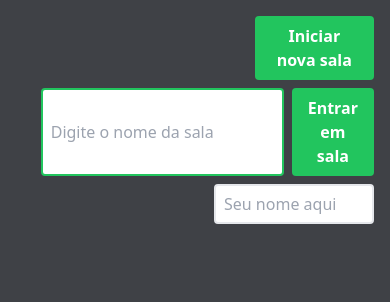
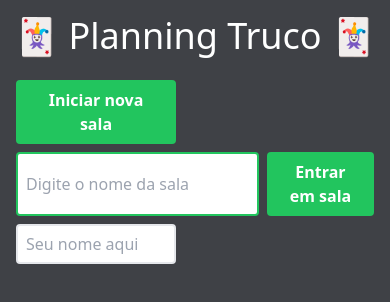
Before and after one commit to vapdev/planning-truco, a Nuxt app: page / in a window 390 px wide. Shown: the top 302 px of the page. Built offline with nearby package versions, Linux system fonts and the light colour scheme.

Commit message:
feat: responsividade

```diff
--- a/app.vue
+++ b/app.vue
@@ -1,31 +1,30 @@
 <template>
   <div class="h-[100vh] w-[100vw] flex flex-col justify-between p-4 md:p-16 md:pb-4">
-    <div class="w-full grid grid-cols-3">
-      <div>
-        <template v-if="jogoComecou && jogadorLogado && jogadorLogado.admin">
-          <div class="flex flex-col text-white gap-4">
-            <div class="flex flex-col md:flex-row gap-2">
-              <div @click="toggleVirarAutomatico"
-                class="md:hover:bg-gray-500 w-7 rounded-lg cursor-pointer h-7 border-2 border-white justify-center flex items-center">
-                <div v-if="virarAutomatico" class="font-bold text-green-400 text-xl">
-                  ✓
+    <div
+      class="text-4xl md:mb-0 text-center w-full md:w-fit text-white absolute md:top-13 left-1/2 transform -translate-x-1/2">
+      🃏
+      Planning Truco 🃏</div>
+    <div class="w-full md:grid md:grid-cols-2 flex flex-col mt-16 md:mt-0">
+      <div class="w-full">
+        <div v-if="jogoComecou" class="flex-col flex gap-4">
+          <div class="text-white text-xl w-full md:w-fit mr-6">
+            Nome da sala: <span class="font-bold">{{ roomUUID }}</span>
+          </div>
+          <button @click="endGame"
+            class="bg-red-500 w-40 mb-4 md:mb-0 md:hover:bg-red-700 text-white font-bold py-2 px-4 rounded">
+            Sair da sala
+          </button>
         </div>
       </div>
-              <div>Revelar cartas automaticamente após todos os jogadores votarem</div>
-            </div>
-          </div>
-        </template>
-      </div>
-      <div class="invisible md:visible text-4xl text-center text-white">🃏 Planning Truco 🃏</div>
       <div class="flex-grow flex-col flex gap-2">
         <template v-if="!jogoComecou">
-          <div class="flex justify-end">
+          <div class="flex md:justify-end">
             <button @click="startGame"
               class="bg-green-500 w-40 md:hover:bg-green-700 text-white font-bold py-2 px-4 rounded">
               Iniciar nova sala
             </button>
           </div>
-          <div class="flex justify-end gap-2">
+          <div class="flex md:justify-end gap-2">
             <input v-model="roomUUID" class="border-2 border-green-500 rounded pl-2"
               placeholder="Digite o nome da sala" />
             <button @click="loadGame"
@@ -34,15 +33,8 @@
             </button>
           </div>
         </template>
-        <div v-if="jogoComecou" class="flex justify-end">
-          <div class="text-white text-xl mr-6">
-            Nome da sala: <span class="font-bold">{{ roomUUID }}</span>
-          </div>
-          <button @click="endGame" class="bg-red-500 w-40 md:hover:bg-red-700 text-white font-bold py-2 px-4 rounded">
-            Sair da sala
-          </button>
-        </div>
-        <div class="flex justify-end h-10">
+
+        <div class="flex md:justify-end h-10">
           <input v-model="nome" class="border-2 w-40 rounded pl-2" placeholder="Seu nome aqui" />
         </div>
       </div>
@@ -50,7 +42,21 @@
     <template v-if="jogoComecou">
       <div class="relative pb-10">
         <div v-if="jogoComecou && jogadorLogado && jogadorLogado.admin"
-          class="absolute top-0 left-1/2 transform -translate-x-1/2">
+          class="absolute -top-10 left-1/2 w-full transform -translate-x-1/2">
+          <div class="flex flex-col w-full justify-center items-center gap-6">
+            <div class="flex flex-col w-full text-white gap-4">
+              <div class="flex gap-3 w-full">
+                <div @click="toggleVirarAutomatico"
+                  class="md:hover:bg-gray-500 w-7 rounded-lg cursor-pointer h-7 border-2 border-white flex">
+                  <div v-if="virarAutomatico" class="font-bold text-green-400 text-xl">
+                    ✓
+                  </div>
+                </div>
+                <div class="flex w-full">
+                  <div>Revelar cartas automaticamente após todos os jogadores votarem</div>
+                </div>
+              </div>
+            </div>
             <div v-if="!virarAutomatico && !roomState.showCards" class="text-red-500">
               <button @click="toggleMostrarCartas"
                 class="text-white font-bold py-2 px-4 rounded w-40 bg-green-500 hover:bg-green-700">
@@ -63,17 +69,24 @@
               </button>
             </div>
           </div>
+        </div>
         <div class="justify-center pt-32 md:pt-10 flex flex-wrap w-full gap-10">
           <PlayerVote v-for="(player, index) in players" :key="player.id" :player="player"
             :mostrarCartas="mostrarCartas" />
         </div>
       </div>
-      <div class="justify-center overflow-x-auto gap-4 md:h-60 2 items-center w-full flex">
+      <div class="md:justify-center overflow-x-auto pb-10 gap-4 md:h-60 2 items-center w-full flex">
         <Carta v-if="!roomState.showCards" :selectedCard="selectedCard" :votar="votar" />
         <template v-else>
-          <div class="flex flex-col gap-5">
-            <div class="text-white text-4xl">Votação encerrada</div>
-            <div class="text-white text-4xl">Carta mais votada: {{ winnerComputed }}</div>
+          <div class="flex flex-col gap-2 pb-4 md:pb-0">
+            <div class="text-white text-xl md:text-2xl">Votação encerrada</div>
+            <div class="flex items-center gap-4 text-white text-xl md:text-2xl">
+              <div class="text-green-300">Carta mais votada: </div>
+              <div
+                class="mt-4 w-10 h-14 text-black font-bold flex-col relative flex rounded-lg justify-center border-4 border-green-500 bg-green-100">
+                <span class="text-xl flex justify-center"><span>{{ winnerComputed }}</span></span>
+              </div>
+            </div>
           </div>
         </template>
       </div>
--- a/components/Carta.vue
+++ b/components/Carta.vue
@@ -1,7 +1,8 @@
 <template>
     <div v-for="(card, index) in cards" :key="index" @click="votar(card.value)"
         :class="selectedCard == card.value ? card.selectedClass : card.defaultClass"
-        class="text-3xl md:hover:text-black md:hover:text-6xl md:hover:scale-[1.15] w-24 h-32 flex items-center rounded-lg justify-center cursor-pointer border-gray-400 border-4">
+        style="box-shadow: 0 10px 30px -10px #222222;"
+        class="text-3xl md:hover:text-black md:hover:text-6xl md:hover:scale-[1.15] w-24 h-32 flex items-center rounded-lg justify-center cursor-pointer border-gray-400 border-4" >
         <div class="flex justify-center w-24">{{ card.label }}</div>
     </div>
 </template>
--- a/components/PlayerVote.vue
+++ b/components/PlayerVote.vue
@@ -2,7 +2,9 @@
     <div class="w-20 h-28 mt-4 md:mt-10 md:w-28 md:h-40 flex-col relative flex rounded-lg justify-center border-8" :class="player.voted
         ? 'border-green-500 bg-green-100'
         : 'border-red-300 bg-red-100'
-        ">
+        "
+        style="box-shadow: 0 30px 30px -10px #222222;"
+        >
         <span v-if="mostrarCartas && player.voted" class="text-5xl flex justify-center"><span v-if="player.vote != 0">{{
         player.vote }}</span><span v-else>☕</span></span>
         <div class="absolute -bottom-10 md:-bottom-12 left-1/2 transform -translate-x-1/2">
```
Lines whose indentation alone changed are shown as unchanged.
